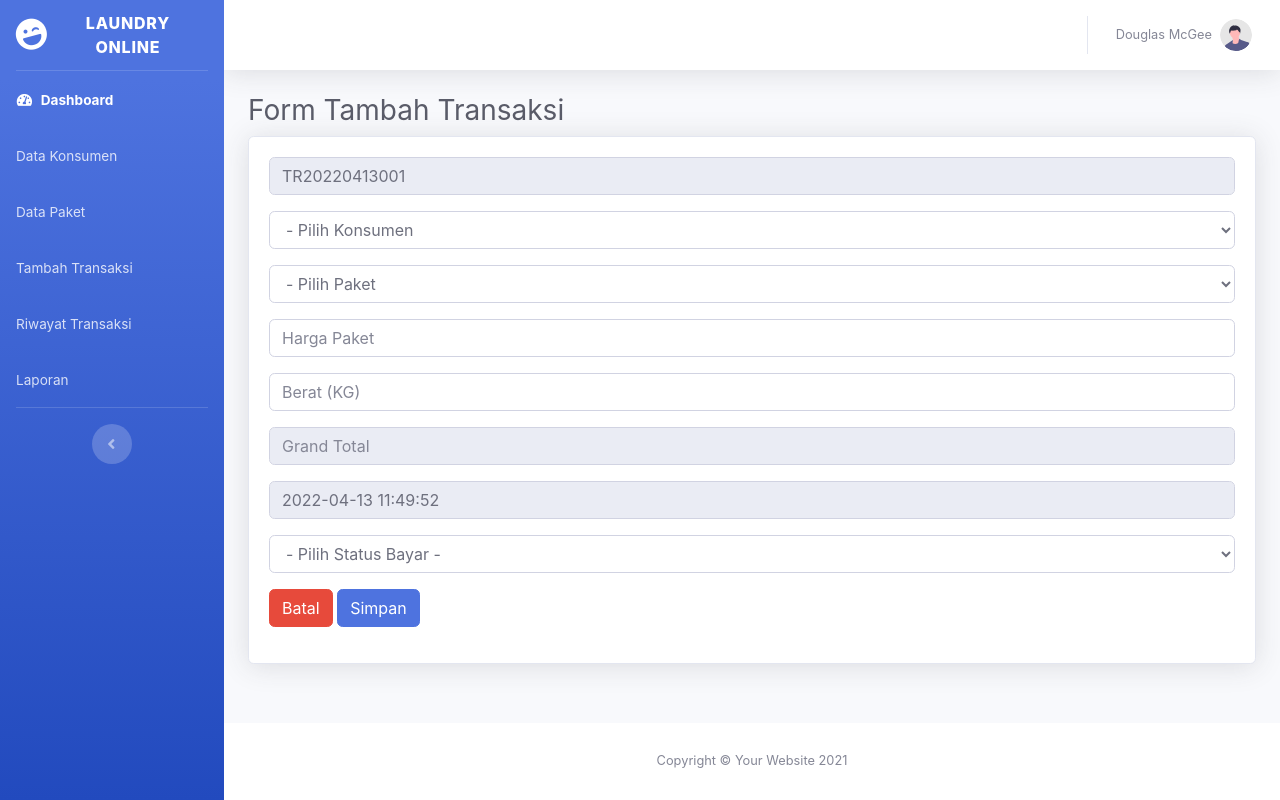
After one commit to 270505Nana/laundry_codeigniter_pkl, a CodeIgniter app: page /laundry/transaksi/tambah in a window 1280 px wide. The commit adds this page. Run offline with CodeIgniter, Linux system fonts and the light colour scheme; data that the repository does not hold is empty.

Commit message:
Update Form Tambah Transaksi

```diff
--- a/application/config/autoload.php
+++ b/application/config/autoload.php
@@ -131,4 +131,4 @@ $autoload['language'] = array();
 |
 |	$autoload['model'] = array('first_model' => 'first');
 */
-$autoload['model'] = array('m_konsumen','m_paket');
+$autoload['model'] = array('m_konsumen','m_paket','m_transaksi');
--- /dev/null
+++ b/application/controllers/transaksi.php
@@ -0,0 +1,31 @@
+<?php
+
+class Transaksi extends CI_Controller{
+
+    public function __construct(){
+
+        parent::__construct();
+        $this->load->model('m_transaksi');
+    }
+
+    public function tambah(){
+        $isi['content']  = 'backend/transaksi/t_transaksi';
+        $isi['judul']    =  'Form Tambah Transaksi';
+        $isi['konsumen'] = $this->db->get('konsumen')->result();
+        $isi['paket']    = $this->db->get('paket')->result();
+        $isi['kode_transaksi'] = $this->m_transaksi->generateKode();
+        $this->load->view('backend/dashboard', $isi);
+
+        // get('konsumen') : nama table di database, kita mau ambil data dari table konsumen
+        // ['paket'] : untuk menampung value data paket, biar bisa dipanggil
+    }
+
+    public function getHargaPaket(){
+
+        $kode_paket  = $this->input->post('kode_paket');
+        $harga_paket = $this->input->post('harga_paket');
+        $data        =$this->m_transaksi->getHargaPaket($kode_paket);
+        echo json_encode($data);
+    }
+}
+?>
--- /dev/null
+++ b/application/models/m_transaksi.php
@@ -0,0 +1,33 @@
+<?php
+
+class M_transaksi extends CI_Model{
+
+    public function getHargaPaket($kode_paket){
+
+        $this->db->where('kodde_paket', $kode_paket);
+        return $this->db->get('paket')->row_array();
+
+    }
+
+    public function generateKode(){
+
+        $this->db->select('RIGHT(transaksi.kode_konsumen,3)as kode', false);
+        $this->db->order_by('kode_transaksi', 'desc');
+        $this->db->limit(1);
+        $query = $this->db->get('transaksi');
+        if($query->num_rows() > 0){
+
+            $data = $query->row();
+            $kode = intval($data->kode) + 1;
+
+        }else{
+
+            $kode = 1;
+        }
+
+        $kodemax  = str_pad($kode,3,"0", STR_PAD_LEFT);
+        $kodejadi = "".$kodemax;
+        return $kodejadi;
+    }
+}
+?>
--- a/application/views/backend/menu.php
+++ b/application/views/backend/menu.php
@@ -54,8 +54,13 @@
             </li>
 
             <li class="nav-item">
+                <a class="nav-link" href="<?= base_url()?>transaksi/tambah">
+                    <span>Tambah Transaksi</span></a>
+            </li>
+
+            <li class="nav-item">
                 <a class="nav-link" href="charts.html">
-                    <span>Data Transaksi</span></a>
+                    <span>Riwayat Transaksi</span></a>
             </li>
 
             <li class="nav-item">
--- /dev/null
+++ b/application/views/backend/transaksi/t_transaksi.php
@@ -0,0 +1,132 @@
+<?php
+    date_default_timezone_set('Asia/Jakarta');
+    $tgl_masuk = date('Y-m-d h:i:s');
+
+
+?>
+
+
+
+
+<!DOCTYPE html>
+<html lang="en">
+    <head>
+        <meta charset="UTF-8">
+        <meta http-equiv="X-UA-Compatible" content="IE=edge">
+        <meta name="viewport" content="width=device-width, initial-scale=1.0">
+        <title>Document</title>
+    </head>
+    <body>
+
+    <div class="container-fluid">
+        <h1 class="h3 mb-2 text-gray-800"><?= $judul;?></h1>
+        <div class="card shadow mb-4">
+            <div class="card-body">
+                <form method="post"action="<?= base_url()?>paket/simpan">
+
+                <div class="form-group">
+                    <input type="text" name="kode_transaksi" value="<?= "TR".date('Ymd').$kode_transaksi;?>"  class="form-control" readonly>
+                    <!-- kode_transaksi : sesuai dengan yang di controller paket -->
+                </div>
+
+                <div class="form-group">
+                    <select name="kode_konsumen" class="form-control" required>
+                        <option value="" selected> - Pilih Konsumen</option>
+
+                        <?php
+                        foreach($konsumen as $row) {?>
+                            <option value="<?= $row->kode_konsumen?>"> <?= $row->nama_konsumen;?></option>
+                           <?php }
+                        ?>
+                    </select>
+
+                </div>
+
+
+                <div class="form-group">
+                    <select name="kode_paket" id="paket" class="form-control" required>
+                        <option value="" selected> - Pilih Paket</option>
+
+                        <?php
+                        foreach($paket as $row) {?>
+                            <option value="<?= $row->kode_paket?>"> <?= $row->nama_paket;?></option>
+                           <?php }
+                        ?>
+                        <!-- $paket     : sesuai dengan yang di controller transaksi -->
+                        <!-- kode_paket : diambil dengan nama coloumn yang ada di database/paket -->
+                    </select>
+
+                </div>
+
+
+                <div class="form-group">
+                    <input type="text" id="harga" class="form-control" placeholder="Harga Paket" >
+                </div>
+
+                <div class="form-group">
+                    <input type="number" name="berat" id="berat" class="form-control" placeholder="Berat (KG)">
+                </div>
+
+                <div class="form-group">
+                    <input type="number" name="grand_total" id="grand_total" class="form-control" placeholder="Grand Total" readonly>
+                </div>
+
+                <div class="form-group">
+                    <input type="text" name="tgl_masuk" value="<?= $tgl_masuk;?>" class="form-control" placeholder="Tanggal Masuk"  readonly>
+                </div>
+
+                <div class="form-group">
+                   <select name="bayar" class="form-control">
+                       <option value=""> - Pilih Status Bayar - </option>
+                       <option value="Lunas"> Lunas </option>
+                       <option value="Belum Lunas"> Belum Lunas </option>
+                   </select>
+                </div>
+
+                <div class="form-group" hidden>
+                    <input type="text" name="status" value="Baru"class="form-control" placeholder="Status">
+                </div>
+
+                <div class="form-group">
+                <a href="<?= base_url()?>paket" class="btn btn-danger">Batal</a>
+                  <button type="submit" class="btn btn-primary">Simpan</button>
+                </div>
+
+                </form>
+            </div>
+        </div>
+    </div>
+
+        <script src="https://code.jquery.com/jquery-3.5.1.min.js"></script>
+        <!-- Terhubung secara online, jadi harus terhubung ke internet -->
+
+    </body>
+</html>
+
+<script>
+    $('#paket').change(function(){
+        var kode_paket = $(this).val();
+
+        $.ajax({
+            url     : '<?= base_url()?>transaksi/getHargaPaket',
+            data    : {kode_paket:kode_paket},
+            method  : 'post',
+            dataType: 'JSON',
+            success : function(hasil){
+                $('#harga').val(hasil.harga_paket);
+                // hasil : bebas penamaannya
+            }
+        });
+    });
+
+    $('#berat').keyup(function(){
+        var berat = $(this).val();
+        var harga = document.getElementById('harga').value;
+        $('#grand_total').val(berat * harga);
+        // harga : id di form harganya
+        //untuk menampung value beratnya
+    });
+
+
+
+</script>
```
